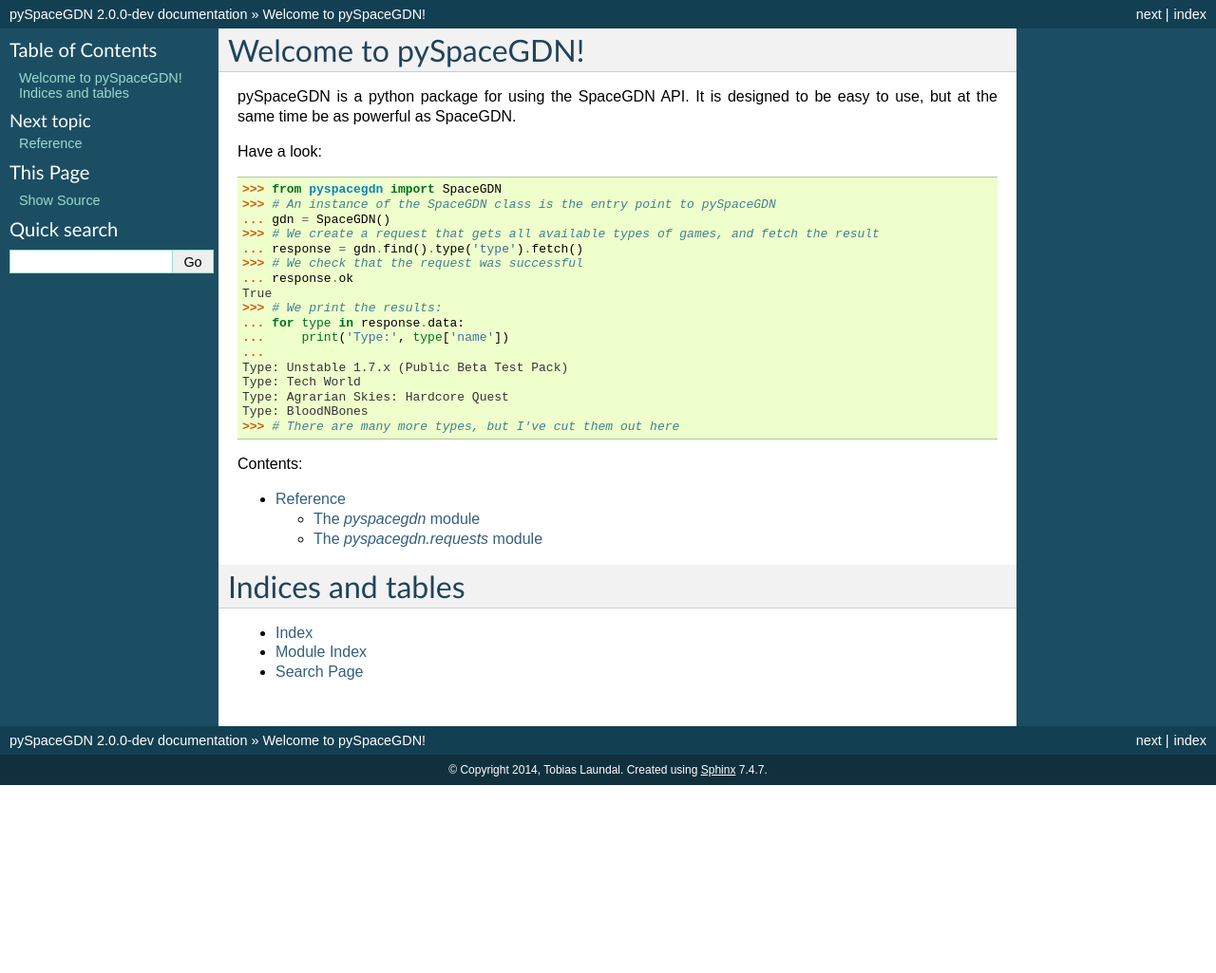
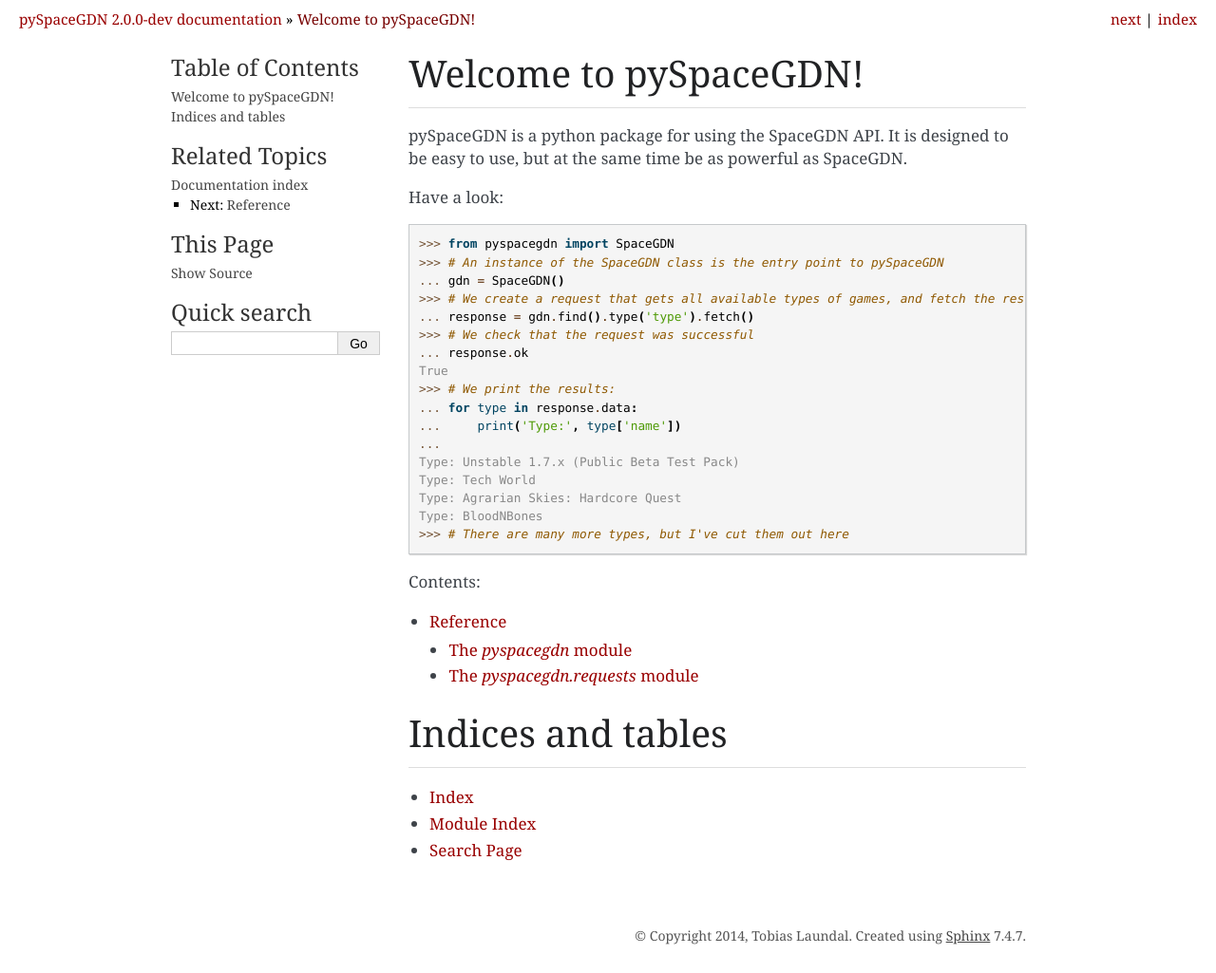
Before and after one commit to tlaundal/pySpaceGDN, a Sphinx documentation site: the page built from docs/index.rst, in a window 1280 px wide. Shown: the whole page at 95% size. Built offline with Sphinx 7.4.7, drawn with Linux system fonts in a browser that asks for light colours; before the commit the page ends 900 px from its top, so only the background shows below that.

Commit message:
Set sphinx theme to 'readable'

```diff
--- /dev/null
+++ b/docs/_themes/readable/layout.html
@@ -0,0 +1,21 @@
+{%- extends "basic/layout.html" %}
+{%- block extrahead %}
+  {{ super() }}
+  <meta name="viewport" content="width=device-width, initial-scale=0.9, maximum-scale=0.9">
+{% endblock %}
+{%- block relbar2 %}{% endblock %}
+{% block header %}
+  {{ super() }}
+  {% if pagename == 'index' %}
+  <div class="indexwrapper">
+  {% endif %}
+{% endblock %}
+{%- block footer %}
+  <div class="footer">
+    &copy; Copyright {{ copyright }}.
+    {% trans sphinx_version=sphinx_version|e %}Created using <a href="http://sphinx-doc.org/">Sphinx</a> {{ sphinx_version }}.{% endtrans %}
+  </div>
+  {% if pagename == 'index' %}
+  </div>
+  {% endif %}
+{%- endblock %}
--- /dev/null
+++ b/docs/_themes/readable/relations.html
@@ -0,0 +1,19 @@
+<h3>Related Topics</h3>
+<ul>
+  <li><a href="{{ pathto(master_doc) }}">Documentation index</a><ul>
+  {%- for parent in parents %}
+  <li><a href="{{ parent.link | e }}">{{ parent.title }}</a><ul>
+  {%- endfor %}
+    {%- if prev %}
+      <li>Previous: <a href="{{ prev.link | e }}" title="{{ _('previous chapter')
+        }}">{{ prev.title }}</a></li>
+    {%- endif %}
+    {%- if next %}
+      <li>Next: <a href="{{ next.link | e }}" title="{{ _('next chapter')
+        }}">{{ next.title }}</a></li>
+    {%- endif %}
+  {%- for parent in parents %}
+  </ul></li>
+  {%- endfor %}
+  </ul></li>
+</ul>
--- /dev/null
+++ b/docs/_themes/readable/static/pygments.css
@@ -0,0 +1,70 @@
+.highlight .hll { background-color: #ffffcc }
+.highlight  { background: #f8f8f8; }
+.highlight .c { color: #888 } /* Comment */
+.highlight .err { color: #a40000; border: 1px solid #ef2929 } /* Error */
+.highlight .g { color: #000000 } /* Generic */
+.highlight .k { color: #004461; font-weight: bold } /* Keyword */
+.highlight .l { color: #000000 } /* Literal */
+.highlight .n { color: #000000 } /* Name */
+.highlight .o { color: #582800 } /* Operator */
+.highlight .x { color: #000000 } /* Other */
+.highlight .p { color: #000000; font-weight: bold } /* Punctuation */
+.highlight .cm { color: #8f5902; font-style: italic } /* Comment.Multiline */
+.highlight .cp { color: #8f5902 } /* Comment.Preproc */
+.highlight .c1 { color: #8f5902; font-style: italic } /* Comment.Single */
+.highlight .cs { color: #8f5902; font-style: italic } /* Comment.Special */
+.highlight .gd { color: #a40000 } /* Generic.Deleted */
+.highlight .ge { color: #000000; font-style: italic } /* Generic.Emph */
+.highlight .gr { color: #ef2929 } /* Generic.Error */
+.highlight .gh { color: #000080; font-weight: bold } /* Generic.Heading */
+.highlight .gi { color: #00A000 } /* Generic.Inserted */
+.highlight .go { color: #888888 } /* Generic.Output */
+.highlight .gp { color: #745334 } /* Generic.Prompt */
+.highlight .gs { color: #000000; font-weight: bold } /* Generic.Strong */
+.highlight .gu { color: #800080; font-weight: bold } /* Generic.Subheading */
+.highlight .gt { color: #a40000; font-weight: bold } /* Generic.Traceback */
+.highlight .kc { color: #004461; font-weight: bold } /* Keyword.Constant */
+.highlight .kd { color: #004461; font-weight: bold } /* Keyword.Declaration */
+.highlight .kn { color: #004461; font-weight: bold } /* Keyword.Namespace */
+.highlight .kp { color: #004461; font-weight: bold } /* Keyword.Pseudo */
+.highlight .kr { color: #004461; font-weight: bold } /* Keyword.Reserved */
+.highlight .kt { color: #004461; font-weight: bold } /* Keyword.Type */
+.highlight .ld { color: #000000 } /* Literal.Date */
+.highlight .m { color: #990000 } /* Literal.Number */
+.highlight .s { color: #3b7c03 } /* Literal.String */
+.highlight .na { color: #c4a000 } /* Name.Attribute */
+.highlight .nb { color: #004461 } /* Name.Builtin */
+.highlight .nc { color: #000000 } /* Name.Class */
+.highlight .no { color: #000000 } /* Name.Constant */
+.highlight .nd { color: #888888 } /* Name.Decorator */
+.highlight .ni { color: #ce5c00 } /* Name.Entity */
+.highlight .ne { color: #cc0000; font-weight: bold } /* Name.Exception */
+.highlight .nf { color: #000000 } /* Name.Function */
+.highlight .nl { color: #f57900 } /* Name.Label */
+.highlight .nn { color: #000000 } /* Name.Namespace */
+.highlight .nx { color: #000000 } /* Name.Other */
+.highlight .py { color: #000000 } /* Name.Property */
+.highlight .nt { color: #004461; font-weight: bold } /* Name.Tag */
+.highlight .nv { color: #000000 } /* Name.Variable */
+.highlight .ow { color: #004461; font-weight: bold } /* Operator.Word */
+.highlight .w { color: #f8f8f8; text-decoration: underline } /* Text.Whitespace */
+.highlight .mf { color: #990000 } /* Literal.Number.Float */
+.highlight .mh { color: #990000 } /* Literal.Number.Hex */
+.highlight .mi { color: #990000 } /* Literal.Number.Integer */
+.highlight .mo { color: #990000 } /* Literal.Number.Oct */
+.highlight .sb { color: #4e9a06 } /* Literal.String.Backtick */
+.highlight .sc { color: #4e9a06 } /* Literal.String.Char */
+.highlight .sd { color: #8f5902 } /* Literal.String.Doc */
+.highlight .s2 { color: #4e9a06 } /* Literal.String.Double */
+.highlight .se { color: #4e9a06 } /* Literal.String.Escape */
+.highlight .sh { color: #4e9a06 } /* Literal.String.Heredoc */
+.highlight .si { color: #4e9a06 } /* Literal.String.Interpol */
+.highlight .sx { color: #4e9a06 } /* Literal.String.Other */
+.highlight .sr { color: #4e9a06 } /* Literal.String.Regex */
+.highlight .s1 { color: #4e9a06 } /* Literal.String.Single */
+.highlight .ss { color: #4e9a06 } /* Literal.String.Symbol */
+.highlight .bp { color: #3465a4 } /* Name.Builtin.Pseudo */
+.highlight .vc { color: #000000 } /* Name.Variable.Class */
+.highlight .vg { color: #000000 } /* Name.Variable.Global */
+.highlight .vi { color: #000000 } /* Name.Variable.Instance */
+.highlight .il { color: #990000 } /* Literal.Number.Integer.Long */
--- /dev/null
+++ b/docs/_themes/readable/static/readable.css_t
@@ -0,0 +1,457 @@
+/*
+ * readable.css_t
+ * ~~~~~~~~~~~~~~
+ *
+ * Sphinx stylesheet -- readable theme.
+ *
+ * :copyright: Copyright 2013 by Ignacy Sokolowski.
+ * :license: MIT, see LICENSE for details.
+ *
+ */
+
+{% set page_width = '940px' %}
+
+@import url('basic.css');
+
+/* -- page layout --------------------------------------------------------- */
+
+body {
+    font-family: 'Georgia', serif;
+    font-size: 17px;
+    margin: 0;
+    padding: 0;
+}
+
+div.document {
+    margin: 10px auto 0 auto;
+    max-width: {{ page_width }};
+}
+
+div.documentwrapper {
+    float: left;
+    width: 100%;
+}
+
+div.bodywrapper {
+    margin: 0 0 0 {{ theme_sidebarwidth|toint }}px;
+}
+
+div.body {
+    background-color: #ffffff;
+    color: #3e4349;
+    padding: 0 30px 30px 30px;
+}
+
+div.footer {
+    color: #555;
+    font-size: 14px;
+    margin: 20px auto 30px auto;
+    text-align: right;
+    max-width: 880px;
+}
+
+div.footer a {
+    color: #444;
+    text-decoration: underline;
+}
+
+div.related {
+    padding: 10px 10px;
+    width: auto;
+}
+
+div.sphinxsidebar {
+    float: left;
+    font-size: 14px;
+    line-height: 1.5em;
+    margin-left: -100%;
+    width: {{ theme_sidebarwidth|toint }}px;
+}
+
+div.sphinxsidebarwrapper {
+    font-size: 14px;
+    line-height: 1.5em;
+    padding: 10px 0 10px 10px;
+}
+
+div.sphinxsidebar h3,
+div.sphinxsidebar h4 {
+    color: #333;
+    font-size: 24px;
+    font-weight: normal;
+    margin: 0 0 5px 0;
+    padding: 0;
+}
+
+div.sphinxsidebar h4 {
+    font-size: 1.1em;
+}
+
+div.sphinxsidebar h3 a {
+    color: #333;
+}
+
+div.sphinxsidebar p {
+    color: #888;
+}
+
+div.sphinxsidebar p.searchtip {
+    line-height: 1.4em;
+}
+
+div.sphinxsidebar ul {
+    color: #000;
+    margin: 10px 0 20px;
+    padding: 0;
+}
+
+div.sphinxsidebar a {
+    color: #444;
+}
+
+div.sphinxsidebar a:hover {
+    color: #d00;
+}
+
+div.sphinxsidebar input {
+    border: 1px solid #ccc;
+    font-family: sans-serif;
+    font-size: 1em;
+}
+
+/* -- body styles --------------------------------------------------------- */
+
+a {
+    color: #900;
+    text-decoration: none;
+}
+
+a:visited {
+    color: #700;
+}
+
+a:hover {
+    color: #d00;
+    text-decoration: underline;
+}
+
+hr {
+    border: 1px solid #b1b4b6;
+}
+
+div.body h1,
+div.body h2,
+div.body h3,
+div.body h4,
+div.body h5,
+div.body h6 { font-weight: normal; }
+
+div.body h1,
+div.body h2,
+div.body h3,
+div.body h4 { color: #212224; }
+div.body h5 { color: #000; }
+div.body h6 { color: #777; }
+
+div.body h1 { margin: 0 0 10px 0; }
+div.body h2,
+div.body h3 { margin: 30px 0px 10px 0px; }
+div.body h4,
+div.body h5,
+div.body h6 { margin: 20px 0px 10px 0px; }
+
+div.body h1 { padding: 0 0 10px 0; }
+div.body h2,
+div.body h3 { padding: 10px 0 10px 0; }
+div.body h4 { padding: 10px 0 10px 0; }
+div.body h5,
+div.body h6 { padding: 10px 0 0 0; }
+
+div.body h1,
+div.body h2,
+div.body h3 { border-bottom: 1px solid #ddd; }
+div.body h4 { border-bottom: 1px solid #e5e5e5; }
+
+div.body h1 { font-size: 230%; }
+div.body h2 { font-size: 180%; }
+div.body h3 { font-size: 130%; }
+div.body h4 { font-size: 110%; }
+div.body h5 { font-size: 105%; }
+div.body h6 { font-size: 100%; }
+
+a.headerlink {
+    color: #c60f0f;
+    font-size: 0.8em;
+    padding: 0 4px 0 4px;
+    text-decoration: none;
+}
+
+a.headerlink:hover {
+    background-color: #c60f0f;
+    color: #fff;
+}
+
+div.body ul {
+    list-style: disc;
+    margin: 1em 0;
+    padding-left: 1.3em;
+}
+
+div.body ul ul, div.body ol ul {
+    margin: .2em 0;
+    padding-left: 1.2em;
+}
+
+div.body ul li {
+    padding: 2px 0;
+}
+
+div.body ol {
+    counter-reset: li;
+    margin-left: 0;
+    padding-left: 0;
+}
+
+div.body ol ol {
+    margin: .2em 0;
+}
+
+div.body ol > li {
+    list-style: none;
+    margin: 0 0 0 1.9em;
+    padding: 2px 1px;
+    position: relative;
+}
+
+div.body ol > li:before {
+    content: counter(li) ".";
+    counter-increment: li;
+    top: -2px;
+    left: -1.9em;
+    width: 1.9em;
+    padding: 4px 0;
+    position: absolute;
+    text-align: left;
+}
+
+div.body p,
+div.body dd,
+div.body li {
+    line-height: 1.4em;
+}
+
+div.admonition p.admonition-title + p {
+    display: inline;
+}
+
+div.highlight {
+    background-color: #fff;
+}
+
+div.important, div.note {
+    background-color: #eee;
+    border: 1px solid #ccc;
+}
+
+div.attention, div.caution, div.hint, div.seealso, div.tip {
+    background-color: #fef9e9;
+    border: 1px solid #fbe091;
+}
+
+div.topic {
+    background-color: #eee;
+}
+
+div.danger, div.error, div.warning {
+    background-color: #ffe4e4;
+    border: 1px solid #f66;
+}
+
+p.admonition-title {
+    display: inline;
+}
+
+p.admonition-title:after {
+    content: ':';
+}
+
+pre {
+    background-color: #f5f5f5;
+    border: 1px solid #C6C9CB;
+    color: #222;
+    font-size: 0.75em;
+    line-height: 1.5em;
+    margin: 1.5em 0 1.5em 0;
+    padding: 10px;
+    box-shadow: 1px 1px 1px #d8d8d8;
+    -webkit-box-shadow: 1px 1px 1px #d8d8d8;
+    -moz-box-shadow: 1px 1px 1px #d8d8d8;
+}
+
+pre, tt {
+    font-family: 'Consolas', 'Menlo', 'Deja Vu Sans Mono', 'Bitstream Vera Sans Mono', monospace;
+}
+
+tt {
+    background-color: #ecf0f3;
+    font-size: 0.85em;
+}
+
+tt.descname {
+    font-size: 0.95em;
+}
+
+tt.xref, a tt {
+    font-weight: normal;
+}
+
+span.pre {
+    padding: 0 2px;
+}
+
+dl.class, dl.function {
+    margin-bottom: 50px;
+}
+
+dl.function > dt,
+dl.attribute > dt,
+dl.classmethod > dt,
+dl.method > dt,
+dl.class > dt,
+dl.exception > dt {
+    background-color: #f5f5f5;
+    margin: 25px 0 10px 0;
+    padding: 1px 10px;
+}
+
+table.docutils {
+    width: 100%;
+}
+
+table.docutils.footnote {
+    width: auto;
+}
+
+table.docutils thead,
+table.docutils tfoot {
+    background: #f5f5f5;
+}
+
+table.docutils thead tr th {
+    color: #000;
+    font-weight: normal;
+    padding: 7px 5px;
+    vertical-align: middle;
+}
+
+table.docutils tbody tr th,
+table.docutils tbody tr td {
+    border-bottom: 0;
+    border-top: solid 1px #ddd;
+    padding: 7px 5px;
+    vertical-align: top;
+}
+table.docutils tbody tr:last-child th,
+table.docutils tbody tr:last-child td {
+    border-bottom: solid 1px #ddd;
+}
+
+table.docutils thead tr td p,
+table.docutils tfoot tr td p,
+table.docutils tbody tr td p,
+table.docutils thead tr td ul,
+table.docutils tfoot tr td ul,
+table.docutils tbody tr td ul,
+table.docutils thead tr td ol,
+table.docutils tfoot tr td ol,
+table.docutils tbody tr td ol {
+    margin: 0 0 .5em;
+}
+table.docutils thead tr td p.last,
+table.docutils tfoot tr td p.last,
+table.docutils tbody tr td p.last,
+table.docutils thead tr td ul.last,
+table.docutils tfoot tr td ul.last,
+table.docutils tbody tr td ul.last,
+table.docutils thead tr td ol.last,
+table.docutils tfoot tr td ol.last,
+table.docutils tbody tr td ol.last {
+    margin-bottom: 0;
+}
+
+.viewcode-back {
+    font-family: Arial, sans-serif;
+}
+
+div.viewcode-block:target {
+    background-color: #fef9e9;
+    border-top: 1px solid #fbe091;
+    border-bottom: 1px solid #fbe091;
+}
+
+@media screen and (max-width: 870px) {
+
+    div.document {
+        width: auto;
+        margin: 0;
+    }
+
+    div.documentwrapper {
+        float: none;
+    }
+
+    div.bodywrapper {
+        margin: 0;
+    }
+
+    div.body {
+        min-height: 0;
+        padding: 0 20px 30px 20px;
+    }
+
+    div.footer {
+        background-color: #333;
+        color: #888;
+        margin: 0;
+        padding: 10px 20px 20px;
+        text-align: left;
+        width: auto;
+    }
+
+    div.footer a {
+        color: #bbb;
+    }
+
+    div.footer a:hover {
+        color: #fff;
+    }
+
+    div.sphinxsidebar {
+        background-color: #333;
+        color: #fff;
+        float: none;
+        margin: 0;
+        padding: 10px 20px;
+        width: auto;
+    }
+
+    div.sphinxsidebar h3,
+    div.sphinxsidebar h4,
+    div.sphinxsidebar p,
+    div.sphinxsidebar h3 a {
+        color: #fff;
+    }
+
+    div.sphinxsidebar ul {
+        color: #999;
+    }
+
+    div.sphinxsidebar a {
+        color: #aaa;
+    }
+
+    div.sphinxsidebar a:hover {
+        color: #fff;
+    }
+
+}
--- /dev/null
+++ b/docs/_themes/readable/theme.conf
@@ -0,0 +1,4 @@
+[theme]
+inherit = basic
+stylesheet = readable.css
+pygments_style = sphinx
--- a/docs/conf.py
+++ b/docs/conf.py
@@ -107,7 +107,7 @@
 
 # The theme to use for HTML and HTML Help pages.  See the documentation for
 # a list of builtin themes.
-html_theme = 'default'
+html_theme = 'readable'
 
 # Theme options are theme-specific and customize the look and feel of a theme
 # further.  For a list of options available for each theme, see the
@@ -115,7 +115,7 @@
 #html_theme_options = {}
 
 # Add any paths that contain custom themes here, relative to this directory.
-#html_theme_path = ['']
+html_theme_path = ['_themes']
 
 # The name for this set of Sphinx documents.  If None, it defaults to
 # "<project> v<release> documentation".
@@ -136,7 +136,7 @@
 # Add any paths that contain custom static files (such as style sheets) here,
 # relative to this directory. They are copied after the builtin static files,
 # so a file named "default.css" will overwrite the builtin "default.css".
-html_static_path = ['_static']
+html_static_path = []  # ['_static']
 
 # Add any extra paths that contain custom files (such as robots.txt or
 # .htaccess) here, relative to this directory. These files are copied
```
Also changed, not shown: 1 other file.
